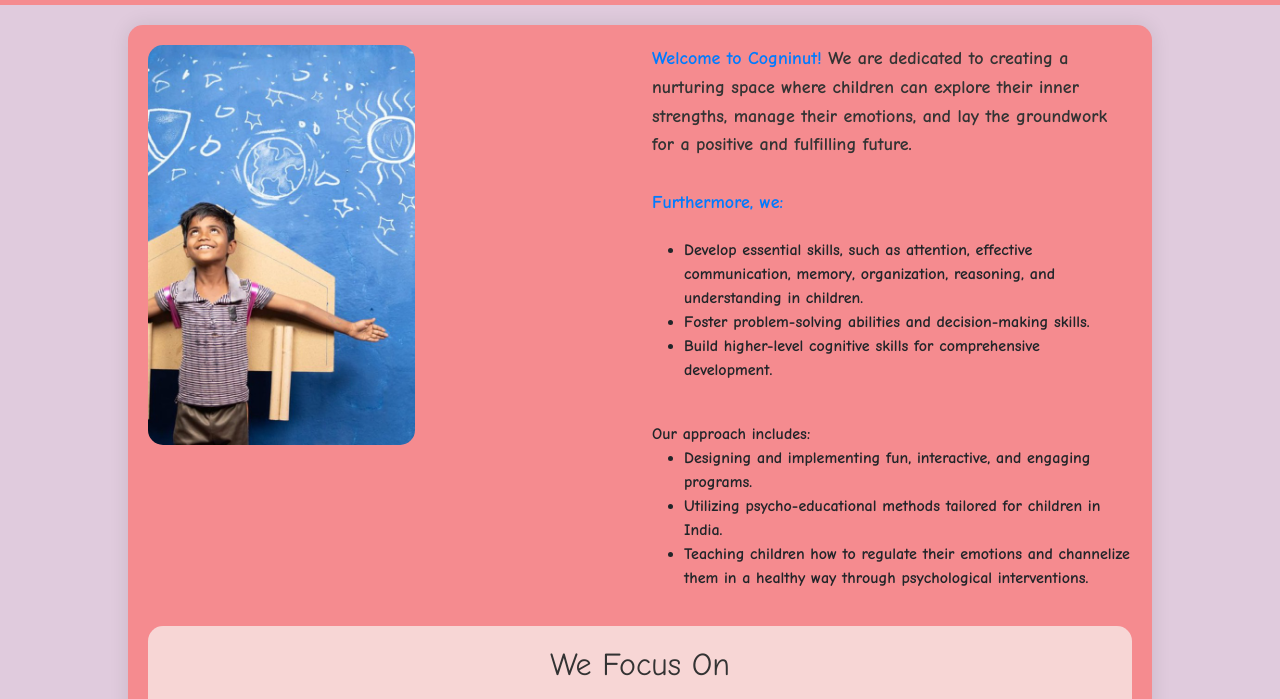
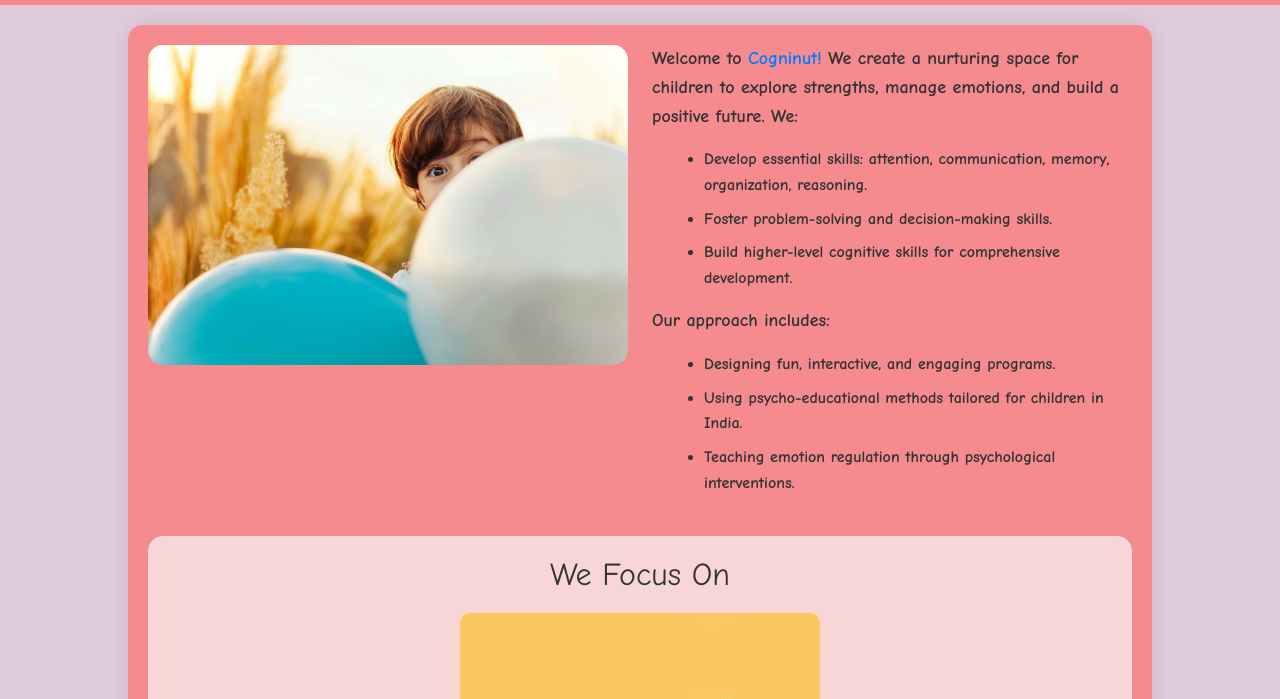
Before and after one commit to TheGreatVishal/Cogninut, a plain HTML site: page index.html in a window 1280 px wide. Shown: the part 54-753 px from the top of the page. Drawn offline with nearby package versions, Linux system fonts and the light colour scheme.

Commit message:
updation

```diff
--- a/index.html
+++ b/index.html
@@ -53,41 +53,29 @@
             <div class="row">
                 <div class="col-md-6">
                     <div class="welcome_img testing">
-                        <img src="assets/welcome.jpg" alt="Welcome Image" class="welcome-img">
+                        <img src="assets/welcome2.jpg" alt="Welcome Image" class="welcome-img">
 
                     </div>
                 </div>
+
                 <div class="col-md-6">
-                    <div class="description">
-                        <p class="welcome-description">
-                            <span class="highlight">Welcome to Cogninut!</span> We are dedicated to creating a nurturing
-                            space where children can explore their inner strengths, manage their emotions, and lay the
-                            groundwork for a positive and fulfilling future.
-
-                            <br><br>
-
-                            <span class="highlight">Furthermore, we:</span>
+                    <div class="description welcome-description">
+                        <p>Welcome to <span class="highlight">Cogninut!</span> We create a nurturing space for children to explore
+                            strengths, manage emotions, and build a positive future. We:</p>
                         <ul>
-                            <li>Develop essential skills, such as attention, effective communication, memory,
-                                organization, reasoning, and understanding in children.</li>
-                            <li>Foster problem-solving abilities and decision-making skills.</li>
+                            <li>Develop essential skills: attention, communication, memory, organization, reasoning.</li>
+                            <li>Foster problem-solving and decision-making skills.</li>
                             <li>Build higher-level cognitive skills for comprehensive development.</li>
                         </ul>
-
-                        <br>
-
-                        <span class="highlight">Our approach includes:</span>
+                        <p>Our approach includes:</p>
                         <ul>
-                            <li>Designing and implementing fun, interactive, and engaging programs.</li>
-                            <li>Utilizing psycho-educational methods tailored for children in India.</li>
-                            <li>Teaching children how to regulate their emotions and channelize them in a healthy way
-                                through psychological interventions.</li>
+                            <li>Designing fun, interactive, and engaging programs.</li>
+                            <li>Using psycho-educational methods tailored for children in India.</li>
+                            <li>Teaching emotion regulation through psychological interventions.</li>
                         </ul>
-                        </p>
-
-
                     </div>
                 </div>
+
             </div>
         </div>
 
--- a/style.css
+++ b/style.css
@@ -116,12 +116,6 @@ p {
     .welcome_img {
         display: block;
         text-align: center;
-        border: 2px solid red;
-    }
-
-    .welcome-img {
-        position: relative;
-        left: 14%;
     }
 }
 
```
Also changed, not shown: assets/welcome2.jpg (added), assets/welcome3.jpeg (added), assets/welcome4.jpg (renamed from assets/welcome_img.jpg).
